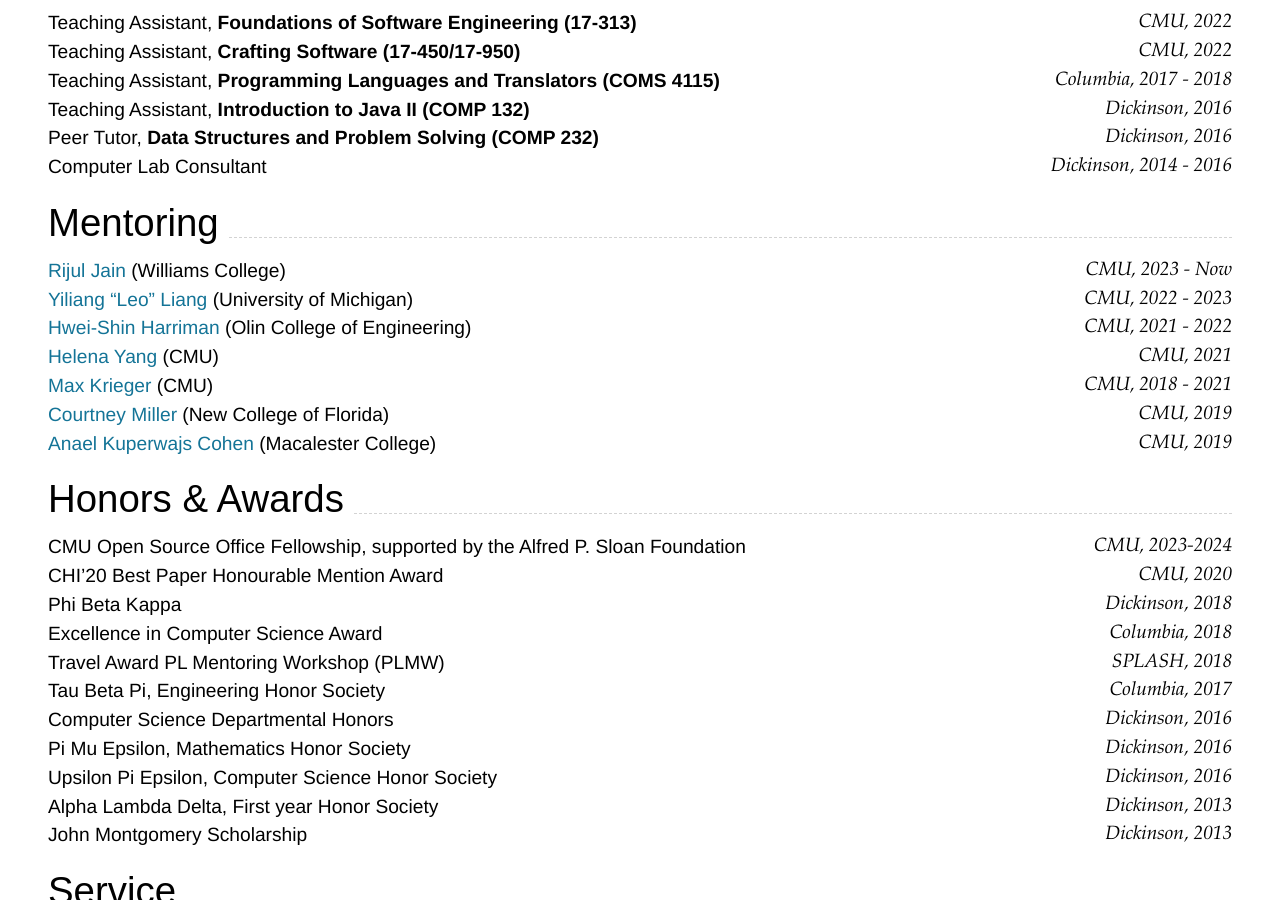
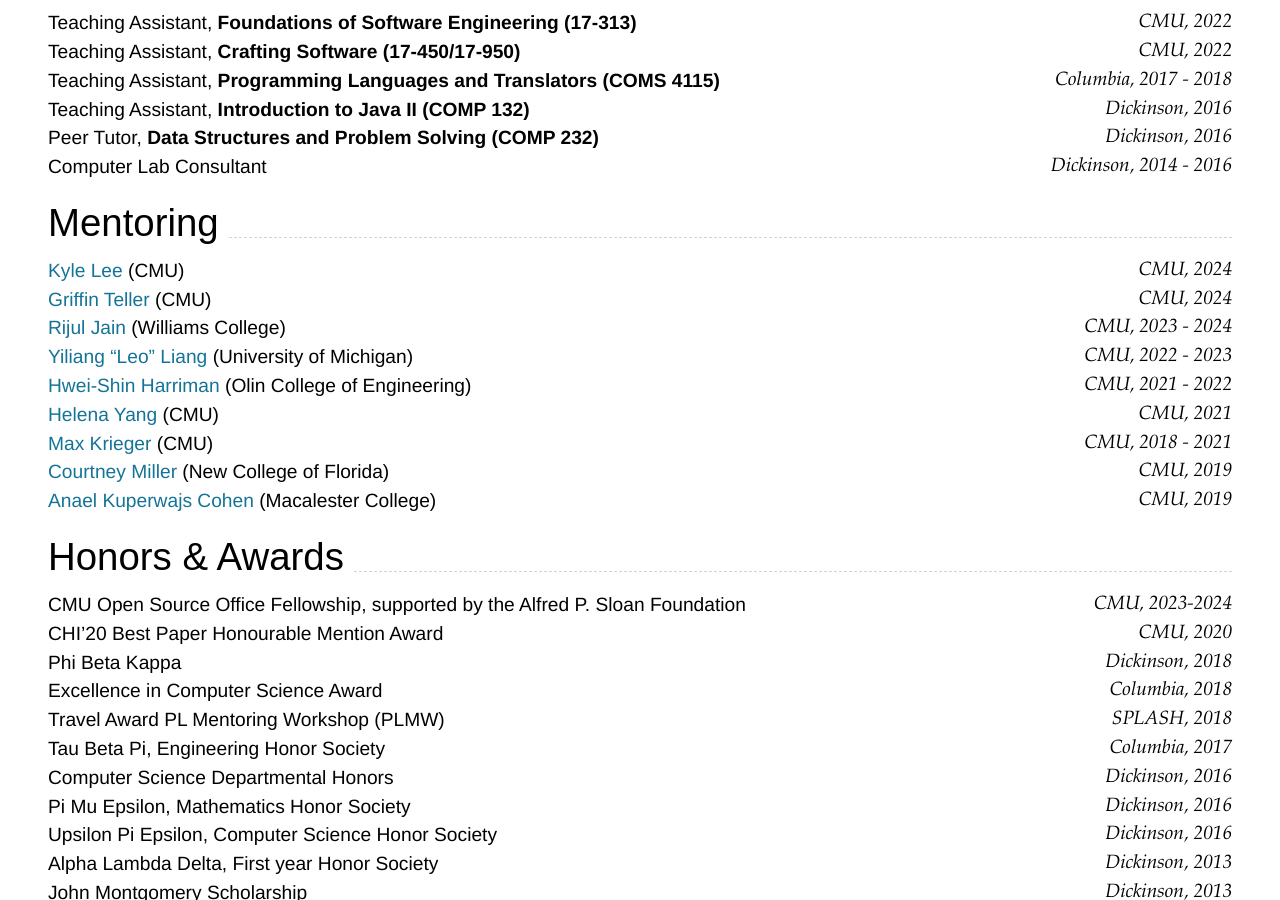
Before and after one commit to wodeni/nimo-markdown-cv, a Jekyll site: the page built from index.md, in a window 1280 px wide and 900 px high, scrolled down 3313 px. Built offline with Jekyll 4.4.1, drawn with Linux system fonts in a browser that asks for light colours; nearby versions of some CDN libraries.

Commit message:
chore: add griffin and kyle

```diff
--- a/index.md
+++ b/index.md
@@ -178,7 +178,9 @@
 
 ## Mentoring
 
-[Rijul Jain](https://rijuljain.com/) (Williams College) `CMU, 2023 - Now` <br>
+[Kyle Lee](https://github.com/kyleleesea) (CMU) `CMU, 2024` <br>
+[Griffin Teller](https://griffinteller.com/) (CMU) `CMU, 2024` <br>
+[Rijul Jain](https://rijuljain.com/) (Williams College) `CMU, 2023 - 2024` <br>
 [Yiliang "Leo" Liang](https://www.linkedin.com/in/yiliang-liang-a3631a138/) (University of Michigan) `CMU, 2022 - 2023` <br>
 [Hwei-Shin Harriman](https://hsharriman.github.io/) (Olin College of Engineering) `CMU, 2021 - 2022` <br>
 [Helena Yang](https://heleaf.me/) (CMU) `CMU, 2021` <br>
```
